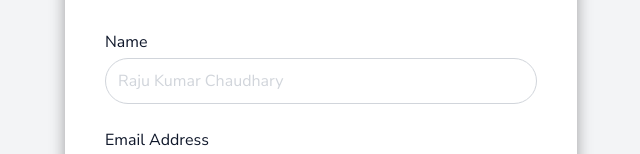
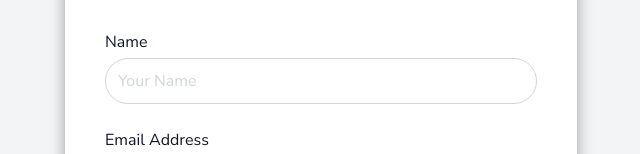
Before and after one commit to Saketkumar24/Personal_TM, a React (Vite) app in the folder client/: page /register in a window 1280 px wide. Shown: the part 135-289 px from the top of the page, without its empty margins (319-959 px from the left). Built offline with nearby package versions, Linux system fonts and the light colour scheme; no server answers.

Commit message:
register page added app.js register component applied only 1

```diff
--- a/client/src/pages/Register.jsx
+++ b/client/src/pages/Register.jsx
@@ -40,7 +40,7 @@ const Register = () => {
 
                 <Textbox
                     label='Name'
-                    placeholder='Raju Kumar Chaudhary'
+                    placeholder='Your Name'
                     name='name'
                     className='w-full rounded-full'
                     register={register("name", { required: "Name is required" })}
```
Also changed, not shown: 1 other file (tests, documents, lock files or other folders).
